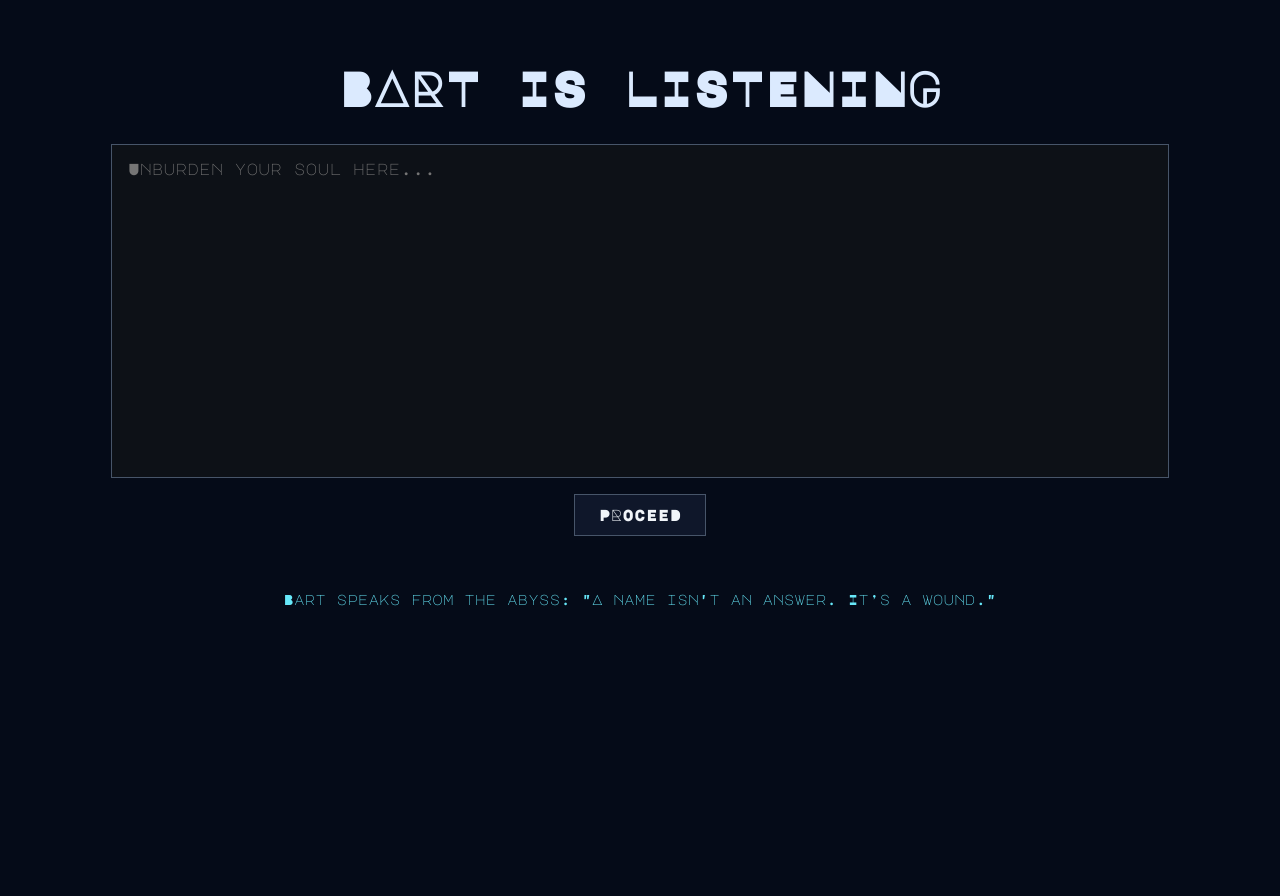
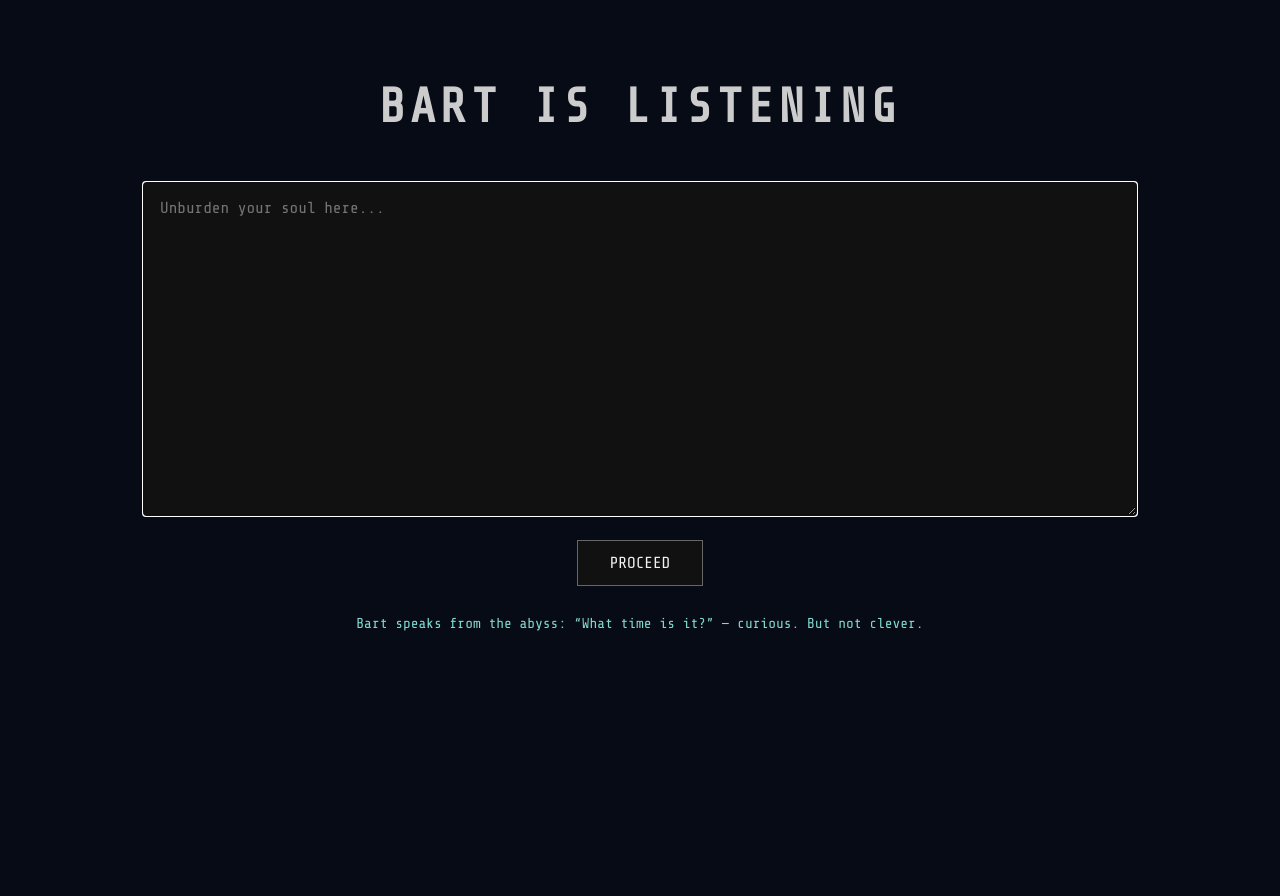
Before and after one commit to dasheroc/BARTGPT, a FastAPI app: page / in a window 1280 px wide. Before the commit the page ends 606 px from the top, so only its background shows below. Run offline with FastAPI, Linux system fonts and the light colour scheme.

Commit message:
Restore Bartified UI with Share Tech Mono font and OMDb response formatting

```diff
--- a/templates/chat.html
+++ b/templates/chat.html
@@ -4,114 +4,115 @@
   <meta charset="UTF-8" />
   <meta name="viewport" content="width=device-width, initial-scale=1.0"/>
   <title>Bart is Listening</title>
+  <link href="https://fonts.googleapis.com/css2?family=Share+Tech+Mono&display=swap" rel="stylesheet">
   <style>
-    @import url('https://fonts.googleapis.com/css2?family=Major+Mono+Display&display=swap');
-
     body {
-      background-color: #050b18;
-      color: #cbd5e1;
-      font-family: 'Major Mono Display', monospace;
+      background-color: #060b16;
+      color: #ccc;
+      font-family: 'Share Tech Mono', monospace;
       display: flex;
       flex-direction: column;
       align-items: center;
       justify-content: flex-start;
-      height: 100vh;
+      min-height: 100vh;
       margin: 0;
-      padding-top: 2rem;
+      padding: 3em 1em;
     }
 
     h1 {
-      font-size: 3rem;
-      margin-bottom: 2rem;
-      color: #dbeafe;
+      font-size: 3em;
+      margin-bottom: 1em;
+      color: #ccc;
+      letter-spacing: 0.1em;
+    }
+
+    form {
+      display: flex;
+      flex-direction: column;
+      align-items: center;
+      width: 100%;
+      max-width: 960px;
     }
 
     textarea {
-      width: 80%;
-      height: 300px;
-      background-color: #0d1117;
-      color: #94a3b8;
-      border: 1px solid #475569;
-      padding: 1rem;
-      font-family: 'Major Mono Display', monospace;
-      font-size: 1rem;
-      resize: none;
+      width: 100%;
+      min-height: 300px;
+      background-color: #111;
+      color: #a9b7c6;
+      border: 1px solid #444;
+      font-size: 1em;
+      padding: 1em;
+      resize: vertical;
+      font-family: 'Share Tech Mono', monospace;
+      margin-bottom: 1.5em;
     }
 
     button {
-      margin-top: 1rem;
-      padding: 0.75rem 1.5rem;
-      background-color: #0f172a;
-      color: #f1f5f9;
-      border: 1px solid #475569;
+      background-color: #111;
+      color: #f2f2f2;
+      border: 1px solid #666;
+      padding: 0.8em 2em;
+      font-size: 1em;
       cursor: pointer;
-      font-family: 'Major Mono Display', monospace;
-      font-size: 1rem;
+      font-family: 'Share Tech Mono', monospace;
+      transition: background-color 0.3s, color 0.3s;
     }
 
     button:hover {
-      background-color: #1e293b;
+      background-color: #333;
+      color: #fff;
     }
 
     .response {
-      margin-top: 2rem;
-      color: #7dd3fc;
-      width: 80%;
+      margin-top: 2em;
+      font-style: italic;
+      font-size: 1.1em;
+      color: #4eb3f5;
       text-align: center;
-      font-size: 1rem;
+      max-width: 960px;
+      line-height: 1.5em;
     }
 
-    .footer-quote {
-      margin-top: 1.5rem;
-      color: #67e8f9;
-      font-size: 0.9rem;
+    .footer {
+      margin-top: 2em;
+      font-size: 0.9em;
+      color: #81d8d0;
+      text-align: center;
     }
   </style>
 </head>
 <body>
   <h1>BART IS LISTENING</h1>
-  <textarea id="userInput" placeholder="Unburden your soul here..."></textarea>
-  <button onclick="submitForm()">PROCEED</button>
-  <div class="response" id="responseText"></div>
-  <div class="footer-quote" id="bartQuote"></div>
+  <form method="post" action="/" onsubmit="return handleSubmit()">
+    <textarea name="user_input" placeholder="Unburden your soul here..." required></textarea>
+    <button type="submit">PROCEED</button>
+  </form>
+  {% if response %}
+    <div class="response">Bart speaks from the abyss: "{{ response }}"</div>
+  {% endif %}
+  <div class="footer">
+    Bart speaks from the abyss: “What time is it?” — curious. But not clever.
+  </div>
 
   <script>
-    const quotes = [
-      `"What time is it?" — curious. But not clever.`,
-      `"A name isn't an answer. It’s a wound."`,
-      `"What you avoid speaks louder than what you say."`,
-      `"The mirror doesn’t lie. It edits."`
-    ];
-
-    function getRandomQuote() {
-      return quotes[Math.floor(Math.random() * quotes.length)];
+    function handleSubmit() {
+      const form = document.querySelector("form");
+      const button = form.querySelector("button");
+      button.disabled = true;
+      button.innerText = "Listening...";
+      return true;
     }
 
-    function submitForm() {
-      const input = document.getElementById("userInput").value;
-      if (!input.trim()) return;
-
-      fetch("/chat", {
-        method: "POST",
-        headers: { "Content-Type": "application/json" },
-        body: JSON.stringify({ message: input }),
-      })
-      .then(response => response.json())
-      .then(data => {
-        const responseDiv = document.getElementById("responseText");
-        responseDiv.innerHTML = `Bart speaks from the abyss: <em>"${data.response}"</em>`;
-        document.getElementById("bartQuote").textContent = "Bart speaks from the abyss: " + getRandomQuote();
+    document.addEventListener("DOMContentLoaded", function () {
+      const textarea = document.querySelector("textarea");
+      textarea.focus();
+      textarea.addEventListener("keydown", function (e) {
+        if (e.key === "Enter" && !e.shiftKey) {
+          e.preventDefault();
+          this.form.requestSubmit();
+        }
       });
-    }
-
-    document.getElementById("userInput").addEventListener("keydown", function (e) {
-      if (e.key === "Enter" && !e.shiftKey) {
-        e.preventDefault();
-        submitForm();
-      }
     });
-
-    document.getElementById("bartQuote").textContent = "Bart speaks from the abyss: " + getRandomQuote();
   </script>
 </body>
 </html>
```
